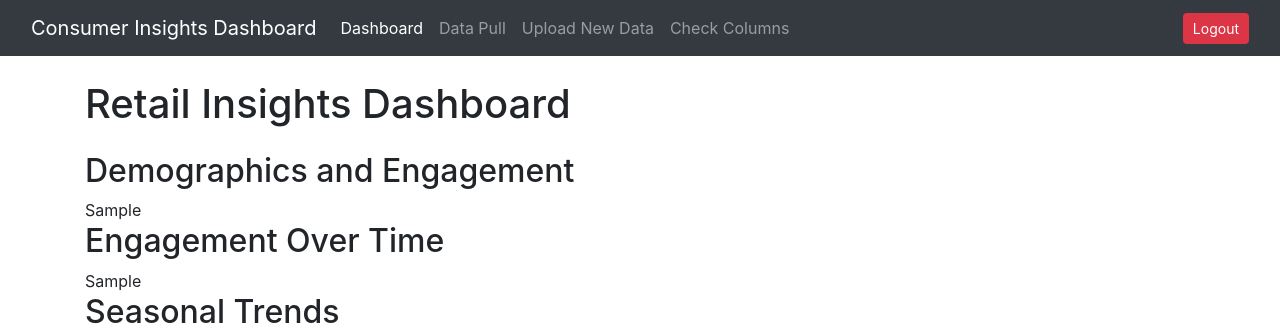
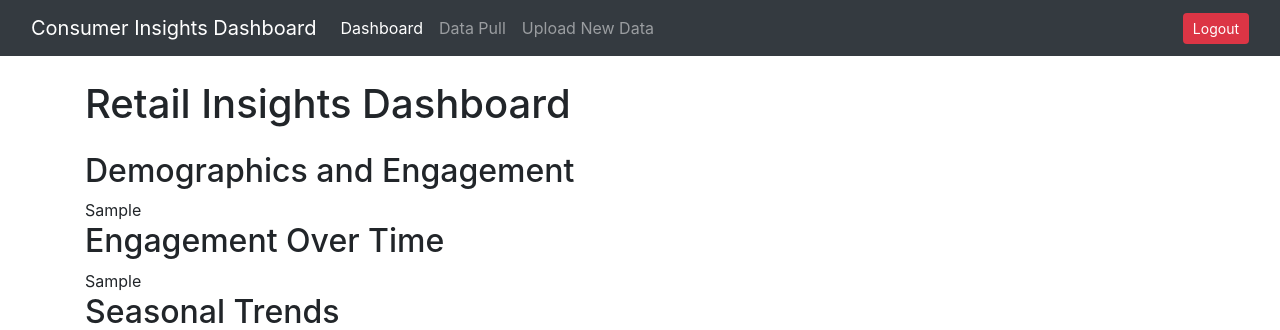
Before and after one commit to SaiBharath-Dev/Retail, a Flask app: template frontend/templates/dashboard.html in a window 1280 px wide. Shown: the top 330 px of the page. Run offline with Flask 3, Linux system fonts and the light colour scheme; the template is opened without the code that fills it: most values are stand-ins (such as "Sample title", 1, 10 or a date in 2020); some libraries are stand-ins or nearby versions.

Commit message:
Update dashboard.html

```diff
--- a/frontend/templates/dashboard.html
+++ b/frontend/templates/dashboard.html
@@ -54,9 +54,6 @@
                     </li>
                     <li class="nav-item">
                         <a class="nav-link" href="{{ url_for('upload_data') }}">Upload New Data</a>
-                    </li>
-                    <li class="nav-item">
-                        <a class="nav-link" href="{{ url_for('check_columns') }}">Check Columns</a>
                     </li>
                 </ul>
                 <!-- User info and logout button -->
```
